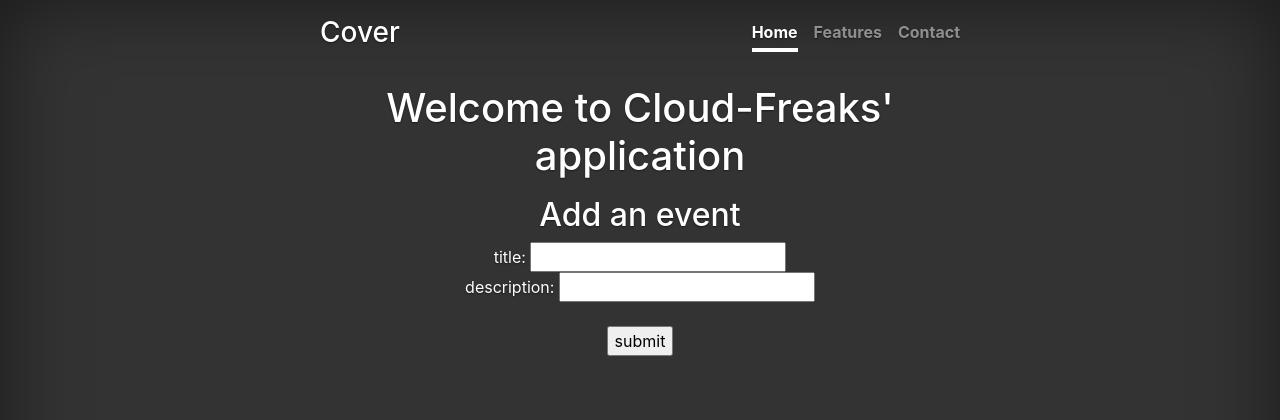
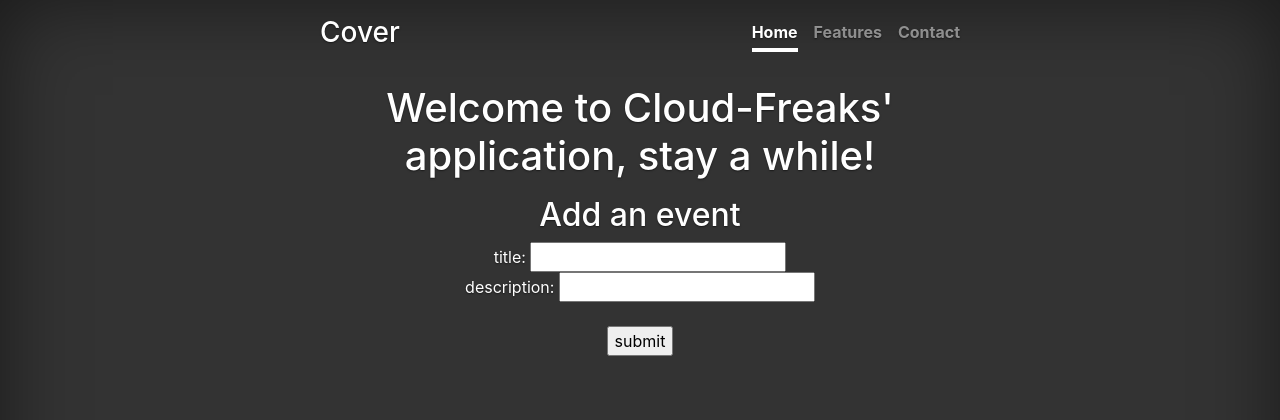
Before and after one commit to CodeTrazer/events-app-external, a Node server app: template views/home.hbs in a window 1280 px wide. Shown: the top 420 px of the page. Run offline with Node 20, Linux system fonts and the light colour scheme; the template is opened without the code that fills it, so the values that code supplies are empty; some libraries are stand-ins or nearby versions.

Commit message:
new changes pipeline trigger test

```diff
--- a/views/layouts/default.hbs
+++ b/views/layouts/default.hbs
@@ -151,7 +151,7 @@ body {
   </header>
   <main role="main" class="inner cover">
     <div>
-      <h1 class="cover-heading">Welcome to Cloud-Freaks' application</h1>
+      <h1 class="cover-heading">Welcome to Cloud-Freaks' application, stay a while!</h1>
         {{{body}}}
     </div>
   </main>
```
Also changed, not shown: ReadMe.md.
